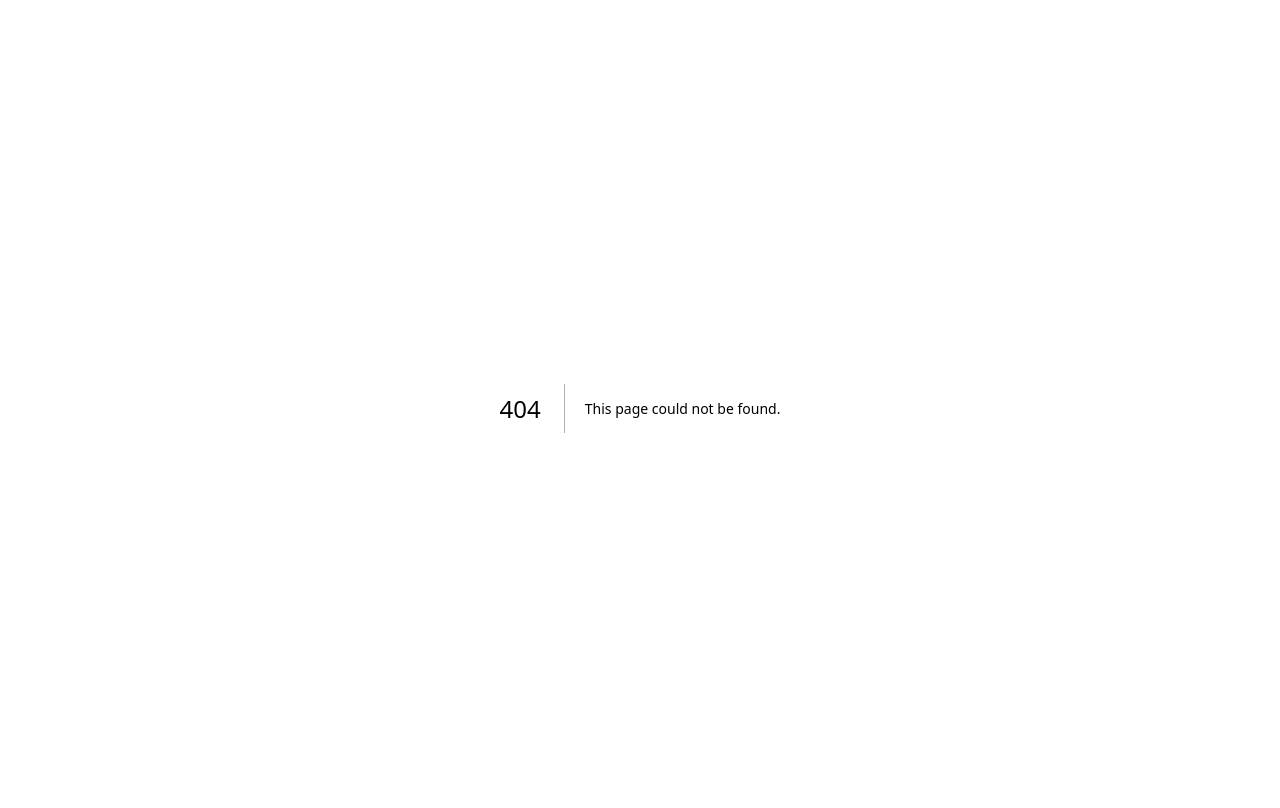
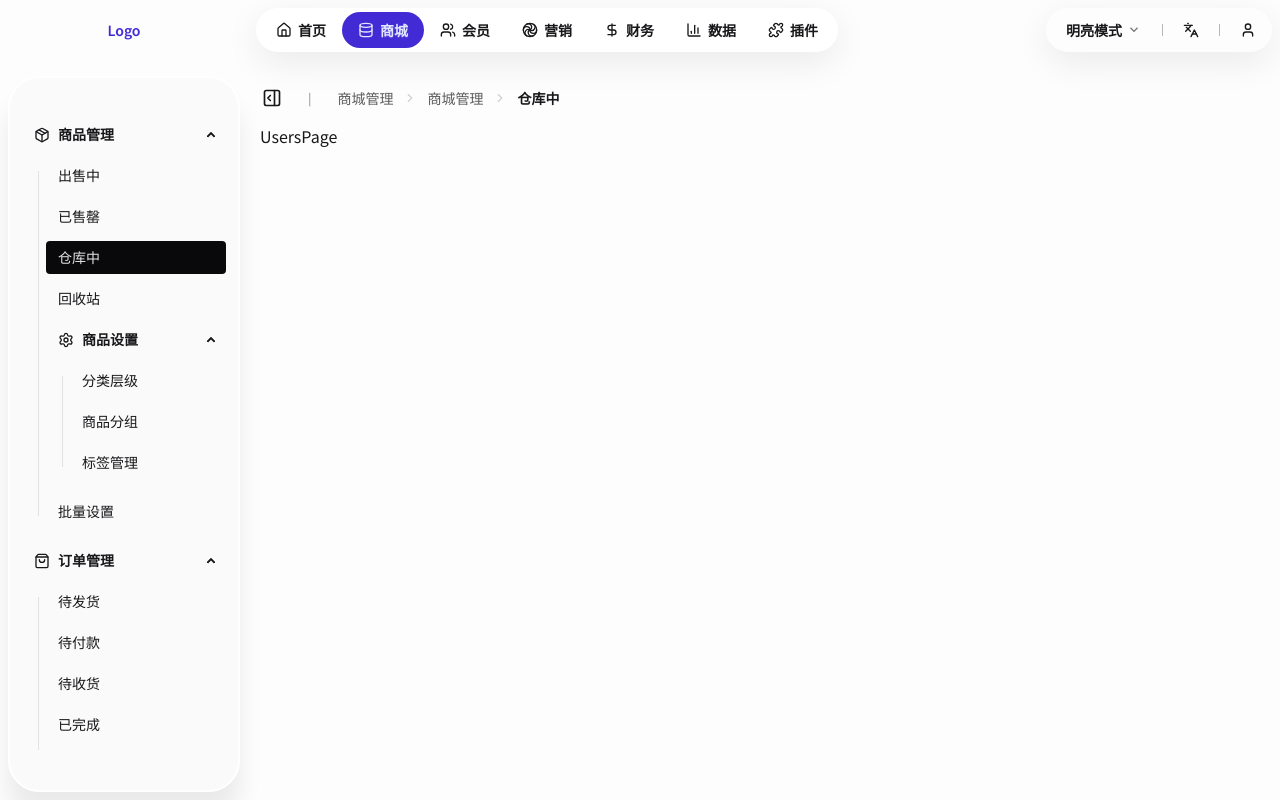
Before and after one commit to GthinkDev/next-daisy-admin, a Next.js app: page /mail/products/warehouse in a window 1280 px wide. Before the commit this address had no page. Built offline with nearby package versions, Linux system fonts and the light colour scheme; a web font is replaced by a local one.

Commit message:
breadcrumbs change

```diff
--- /dev/null
+++ b/app/(main)/(views)/mail/products/selling/page.tsx
@@ -0,0 +1,7 @@
+import React from 'react'
+
+const UsersPage = () => {
+	return <div>UsersPage</div>
+}
+
+export default UsersPage
--- /dev/null
+++ b/app/(main)/(views)/mail/products/warehouse/page.tsx
@@ -0,0 +1,7 @@
+import React from 'react'
+
+const UsersPage = () => {
+	return <div>UsersPage</div>
+}
+
+export default UsersPage
--- a/components/Breadcrumbs.tsx
+++ b/components/Breadcrumbs.tsx
@@ -1,11 +1,9 @@
-// components/Breadcrumbs/index.tsx
 'use client'
 
 import React, { useMemo } from 'react'
 import { usePathname, useRouter } from 'next/navigation'
 import siteConfig, { type MenuItem } from '@/libs/sites'
-import Link from 'next/link'
-import { Home } from 'lucide-react'
+import { ChevronRight, Home } from 'lucide-react'
 
 const Breadcrumbs = () => {
 	const pathname = usePathname()
@@ -15,17 +13,17 @@ const Breadcrumbs = () => {
 		return null
 	}
 
-	// 构建路径映射
+	// ✅ 构建完整的路径映射（包含所有层级）
 	const pathMap = useMemo(() => {
 		const map = new Map<string, string>()
 
-		const traverse = (items: MenuItem[]) => {
+		const traverse = (items: MenuItem[], parentPath: string = '') => {
 			for (const item of items) {
 				if (item.href) {
 					map.set(item.href, item.label)
 				}
 				if (item.children) {
-					traverse(item.children)
+					traverse(item.children, item.href || parentPath)
 				}
 			}
 		}
@@ -40,10 +38,27 @@ const Breadcrumbs = () => {
 		]
 
 		traverse(allMenus)
+
+		// ✅ 添加模块级路径映射
+		const moduleMap: Record<string, string> = {
+			'/mail': '商城管理',
+			'/users': '会员管理',
+			'/marketing': '营销管理',
+			'/financial': '财务管理',
+			'/data': '数据管理',
+			'/plugin': '插件管理',
+		}
+
+		for (const [path, label] of Object.entries(moduleMap)) {
+			if (!map.has(path)) {
+				map.set(path, label)
+			}
+		}
+
 		return map
 	}, [])
 
-	// 获取面包屑
+	// ✅ 构建面包屑数据
 	const breadcrumbs = useMemo(() => {
 		const segments = pathname.split('/').filter(Boolean)
 		const result: Array<{ label: string; href: string; isLast: boolean }> = []
@@ -55,7 +70,7 @@ const Breadcrumbs = () => {
 
 			if (!label) {
 				for (const [path, name] of pathMap) {
-					if (href.startsWith(path + '/')) {
+					if (href.startsWith(path) && path !== '/') {
 						label = name
 						break
 					}
@@ -63,16 +78,51 @@ const Breadcrumbs = () => {
 			}
 
 			if (!label) {
-				label = segments[i]
+				const fallbackMap: Record<string, string> = {
+					mail: '商城',
+					users: '会员',
+					marketing: '营销',
+					financial: '财务',
+					data: '数据',
+					plugin: '插件',
+					products: '商品',
+					orders: '订单',
+					logistics: '物流',
+					settings: '设置',
+					selling: '出售中',
+					soldout: '已售罄',
+					warehouse: '仓库中',
+					recycle: '回收站',
+					batch: '批量设置',
+					pending: '待发货',
+					unpaid: '待付款',
+					shipping: '待收货',
+					completed: '已完成',
+					closed: '已关闭',
+					all: '全部订单',
+					processing: '订单处理',
+					rights: '维权订单',
+					reviews: '评价管理',
+					'batch-ship': '批量发货',
+					export: '订单导出',
+					'enhanced-ship': '增强发货',
+					monitor: '物流监控',
+					methods: '配送方式',
+					share: '分享设置',
+					announcements: '公告管理',
+					trade: '交易设置',
+					categories: '分类层级',
+					groups: '商品分组',
+					tags: '标签管理',
+				}
+				label = fallbackMap[segments[i]] || segments[i]
 			}
 
-			if (pathMap.has(href) || href === pathname) {
 			result.push({
 				label,
 				href,
 				isLast: href === pathname,
 			})
-			}
 		}
 
 		return result
@@ -83,28 +133,28 @@ const Breadcrumbs = () => {
 	}
 
 	return (
-		<div className='breadcrumbs '>
-			<ul className='flex items-center '>
+		<nav className='flex items-center gap-1 text-sm' aria-label='面包屑导航'>
 			{breadcrumbs.map((item, index) => (
-					<li key={`${item.href}-${index}`} className='flex items-center '>
-						{item.isLast ? (
-							// 当前页面高亮显示
-							<button className='btn rounded-full text-base-content h-full btn-link pointer-events-none no-underline'>
-								{item.label}
+				<React.Fragment key={`${item.href}-${index}`}>
+					{index === 0 ? (
+						// ✅ 第一级：显示 Home 图标 + 模块名
+						<button className='flex items-center gap-1.5 text-base-content/70 font-medium hover:text-primary transition-colors px-1.5 py-1 rounded-md hover:bg-base-200/50 no-underline'>
+							<span>{item.label}</span>
 						</button>
+					) : item.isLast ? (
+						// ✅ 当前页面：高亮显示，不可点击
+						<span className='text-base-content font-bold px-1.5 py-1'>{item.label}</span>
 					) : (
-							<button
-								onClick={() => router.push(item.href)}
-								className='btn h-full pl-1.5 btn-link text-base-content/60 flex items-center justify-center font-medium no-underline hover:text-primary transition-colors '
-							>
-								<Home className='w-4 h-4' />
+						// ✅ 中间层级：可点击
+						<button className='text-base-content/70 font-medium hover:text-primary transition-colors px-1.5 py-1 rounded-md hover:bg-base-200/50 no-underline'>
 							{item.label}
 						</button>
 					)}
-					</li>
+					{/* ✅ 分隔符（只在非最后一项显示） */}
+					{!item.isLast && <ChevronRight className='w-3.5 h-3.5 text-base-content/20 shrink-0' />}
+				</React.Fragment>
 			))}
-			</ul>
-		</div>
+		</nav>
 	)
 }
 
```
Also changed, not shown: app/(main)/(views)/mail/products/recycle/page.tsx (renamed from app/(main)/(views)/mail/user/users/page.tsx), app/(main)/(views)/mail/products/settings/departments/page.tsx (renamed from app/(main)/(views)/mail/user/org/departments/page.tsx), app/(main)/(views)/mail/products/settings/positions/page.tsx (renamed from app/(main)/(views)/mail/user/org/positions/page.tsx), app/(main)/(views)/mail/products/soldout/page.tsx (renamed from app/(main)/(views)/mail/user/roles/page.tsx). Lines whose indentation alone changed are shown as unchanged.
